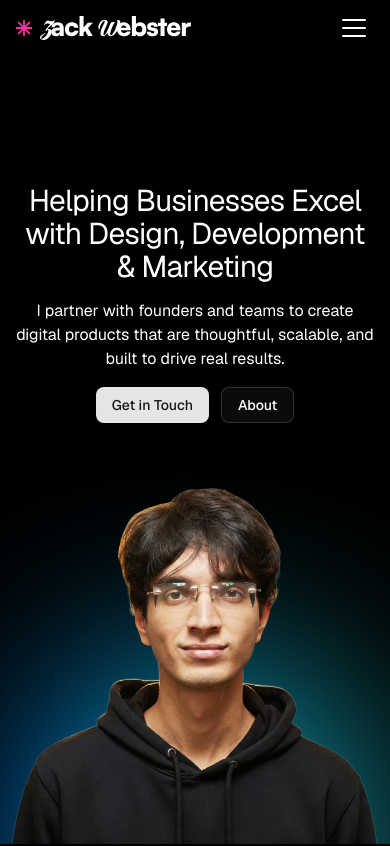
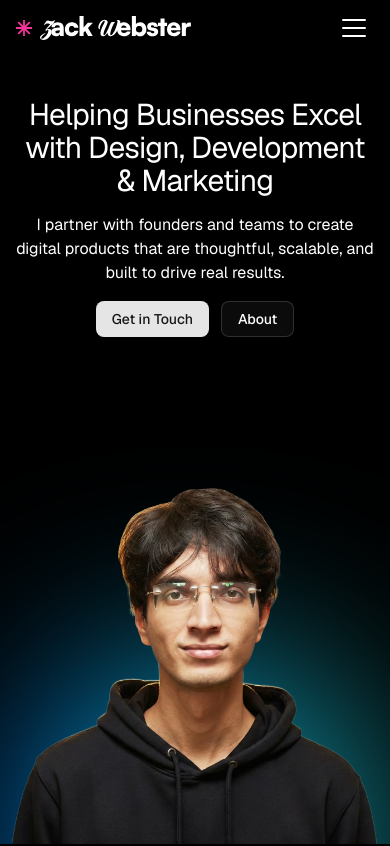
Before and after one commit to zaxwebs/website-2026, a SvelteKit app: page / in a window 390 px wide. Shown: the top 846 px of the page. Built offline with nearby package versions, Linux system fonts and the light colour scheme.

Commit message:
updated cover padding

```diff
--- a/src/routes/+page.svelte
+++ b/src/routes/+page.svelte
@@ -19,7 +19,7 @@
 	class="relative flex min-h-[calc(100dvh-56px)] flex-col justify-between overflow-hidden"
 >
 	<div
-		class="mx-auto flex max-w-6xl flex-col items-center justify-center gap-4 px-4 pt-32 text-center md:gap-5 lg:pt-20"
+		class="mx-auto flex max-w-6xl flex-col items-center justify-center gap-4 px-4 pt-[5vh] text-center md:gap-5 lg:pt-20"
 	>
 		<h1 class="text-3xl leading-[1.1] tracking-tight md:text-4xl lg:text-6xl">
 			Helping Businesses Excel with Design, Development & Marketing
--- a/src/routes/about/+page.svelte
+++ b/src/routes/about/+page.svelte
@@ -18,7 +18,7 @@
 	class="relative flex min-h-[calc(100dvh-56px)] flex-col justify-between overflow-hidden"
 >
 	<div
-		class="mx-auto flex max-w-6xl flex-col items-center justify-center gap-4 px-4 pt-32 text-center md:gap-5 lg:pt-20"
+		class="mx-auto flex max-w-6xl flex-col items-center justify-center gap-4 px-4 pt-[5vh] text-center md:gap-5 lg:pt-20"
 	>
 		<h1 class="text-3xl leading-[1.1] tracking-tight md:text-4xl lg:text-6xl">
 			Freelance Designer & Developer
```
